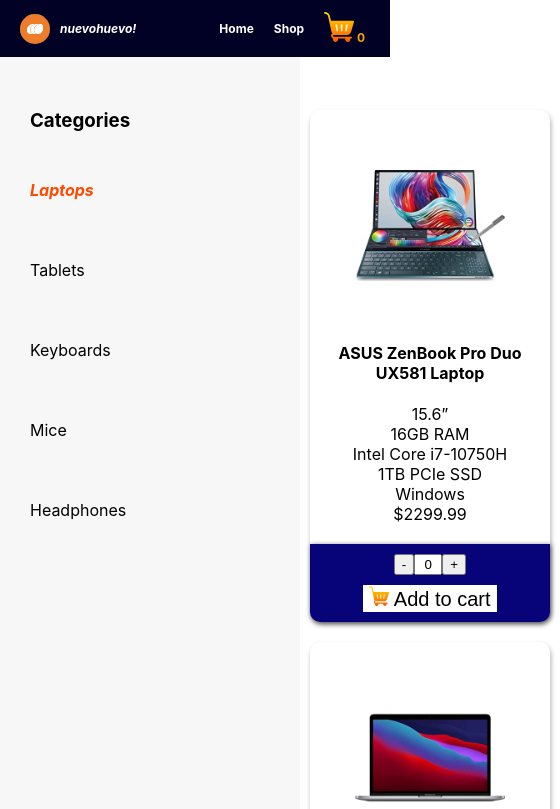
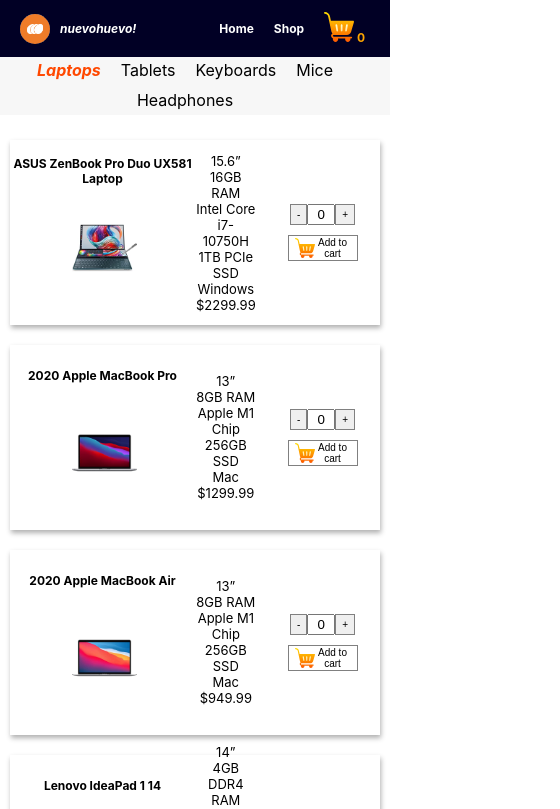
Before and after one commit to enPlace/react-redux-ComputerShop, a React (Create React App) app: page /shop/laptops in a window 390 px wide. Shown: the top 809 px of the page, 560 px wide, since content can reach past the window. Built offline with nearby package versions, Linux system fonts and the light colour scheme.

Commit message:
Add shop responsive styling

```diff
--- a/src/Components/CartComponents/CartSummary.js
+++ b/src/Components/CartComponents/CartSummary.js
@@ -18,7 +18,7 @@
         height: "500px",
         boxShadow: "1px 1px 5px rgba(0, 0, 0, 0.615)",
         position: " fixed",
-        marginTop: " 100px",
+        top: " 120px",
         right: "50px",
         borderRadius: "10px",
         paddingTop: "4px"
--- a/src/Components/ShopComponents/ItemCard.js
+++ b/src/Components/ShopComponents/ItemCard.js
@@ -16,22 +16,14 @@
     <div
       className="item"
       style={{
-        display: "flex",
-        alignItems: "center",
-        justifyContent: "space-between",
-        flexDirection: "column",
-        width: "200px",
-        minHeight: "300px",
-        textAlign: "center",
-        margin: "10px",
-        padding: "20px",
-        paddingBottom: "0",
+
 
       }}
     >
       <Suspense fallback={loader()}>
         <LoadPhoto source={item.imgsrc} width = "150px" />
       </Suspense>
+      <h4 className = "itemName">{item.name}</h4>
       <div
         className="itemInfo"
         style={{
@@ -39,9 +31,10 @@
           flexDirection: "column",
           alignItems: "center",
           justifyContent: "center",
+          fontSize: "13px"
         }}
       >
-        <h4>{item.name}</h4>
+
         <div>{item.size}</div>
         <div>{item.ram}</div>
         <div>{item.processor}</div>
@@ -115,7 +108,7 @@
               backgroundColor: "white",
             }}
           >
-            <img src={shoppingCartIcon} alt="" style={{ width: "20px" }} /> Add
+            <img src={shoppingCartIcon} id = "itemIcon" alt="" style={{ width: "20px" }} /> Add
             to cart{" "}
           </button>
         </form>
--- a/src/Components/ShopComponents/Shop.css
+++ b/src/Components/ShopComponents/Shop.css
@@ -1,19 +1,6 @@
 .Shop {
   display: flex;
 }
-
-/* .categoryTitle{
-  background-color: rgb(247, 247, 247);
-  font-style: italic;
-  border-bottom: 1px solid rgba(3, 0, 90, 0.932);
-  height: 75px;
-  padding-top: 75px;
-  margin-bottom: 50px;
-  font-size: 25px;
-  display: flex;
-  color: rgba(3, 0, 90, 0.932);
-
-} */
 .Shop nav {
   background-color: rgb(247, 247, 247);
   position: fixed;
@@ -23,7 +10,22 @@
   display: flex;
   flex-direction: column;
 }
-
+.item {
+  display: flex;
+  align-items: center;
+  justify-content: space-between;
+  flex-direction: column;
+  width: 200px;
+  min-height: 300px;
+  text-align: center;
+  margin: 10px;
+  padding: 20px;
+  padding-bottom: 0;
+}
+.itemName {
+  margin: 0px;
+  margin-top: 10px;
+}
 .navItems {
   width: 100%;
   margin-top: 90px;
@@ -39,21 +41,163 @@
   background-color: rgb(228, 228, 228) !important;
   cursor: pointer !important;
 }
-.item{
+.item {
   box-shadow: 1px 3px 5px rgba(0, 0, 0, 0.315);
   border-radius: 10px;
 }
-.item:hover{
+.item:hover {
   box-shadow: 1px 3px 5px rgba(5, 5, 5, 0.562);
 }
 
 .cartManager {
-  background-color:   rgb(7, 3, 121);
+  background-color: rgb(7, 3, 121);
 }
-.shopLink.active{
+.shopLink.active {
   font-weight: bolder;
   font-style: italic;
   color: rgb(255, 72, 0);
+}
 
+@media only screen and (max-width: 1090px) {
+  .Shop nav {
+    width: 200px;
+  }
+  .DisplayItems {
+    margin-left: 200px !important;
+  }
+  .item {
+    font-size: 12px;
+    padding-top: 0px;
+    width: 150px;
+  }
 
+  #itemIcon {
+    width: 20px !important;
+  }
+  .cartManager {
+    width: 190px !important;
+  }
 }
+
+@media only screen and (max-width: 720px) {
+  .Shop nav {
+    width: 100vw;
+    height: 60px;
+    top: 55px;
+    flex-direction: row;
+  }
+  .navItems {
+    flex-direction: row;
+    flex-wrap: wrap;
+    margin: 0;
+    align-items: center;
+    justify-content: center;
+  }
+  .navItems h3 {
+    display: none;
+  }
+  .shopLink {
+    padding: 0px !important;
+    padding-right: 20px !important;
+  }
+  .shopLink:hover {
+    background-color: transparent !important;
+    text-decoration: underline;
+  }
+  .DisplayItems {
+    margin-left: 20px !important;
+    margin-top: 30px;
+  }
+}
+@media only screen and (max-width: 440px) {
+  .item {
+    box-sizing: border-box;
+    width: 100%;
+    min-height: 0px;
+    max-height: 185px;
+    padding: 0;
+    display: grid;
+    grid-template-columns: repeat(12, 1fr);
+    grid-template-rows: repeat(12, 1fr);
+    border-radius: 0;
+  }
+  .DisplayItems{
+    margin-left: 0px !important;
+  }
+
+  .item img {
+    max-width: 65px;
+    max-height: 80px !important;
+    grid-row: 7/9;
+    grid-column: 3/6;
+  }
+  .itemName {
+    grid-row: 2/4;
+    grid-column: 1/7;
+    margin: 0px;
+  }
+  .itemInfo {
+    grid-column: 7/9;
+    grid-row: 2/12;
+    justify-content: space-between;
+  }
+  .cartManager {
+    grid-row: 1/13;
+    grid-column: 10/14;
+    height: 80% !important;
+    width: 70px !important;
+    margin: 0 !important;
+    border-radius: 0px !important;
+    background-color: transparent !important;
+    box-shadow: none !important;
+  }
+  .cartManager form {
+    align-items: center !important;
+    justify-content: center !important;
+  }
+  .cartManager form button {
+    font-size: 10px !important;
+    display: flex;
+    justify-content: center;
+    align-items: center;
+    border: 1px solid gray !important;
+
+  }
+}
+
+@media only screen and (max-height: 530px) {
+  .Shop nav {
+    width: 100vw;
+    height: 60px;
+    top: 55px;
+    flex-direction: row;
+  }
+  .navItems {
+    flex-direction: row;
+    flex-wrap: wrap;
+    margin: 0;
+    align-items: center;
+    justify-content: center;
+  }
+  .navItems h3 {
+    display: none;
+  }
+  .shopLink {
+    padding: 0px !important;
+    padding-right: 20px !important;
+  }
+  .shopLink:hover {
+    background-color: transparent !important;
+    text-decoration: underline;
+  }
+  .DisplayItems {
+    margin-left: 20px !important;
+    margin-top: 30px;
+  }
+}
+@media only screen and (max-width: 335px) {
+  .Shop nav {
+    top: 70px
+
+  }
+}
```
